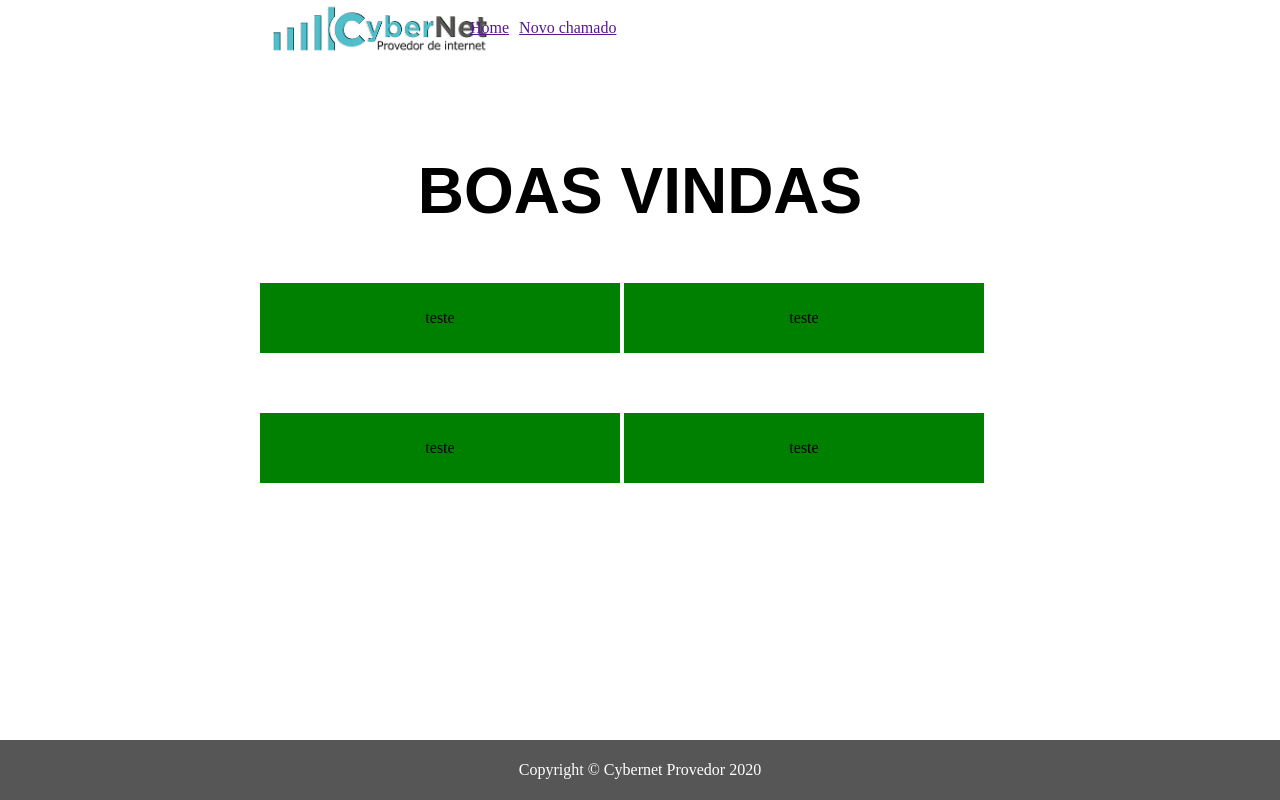
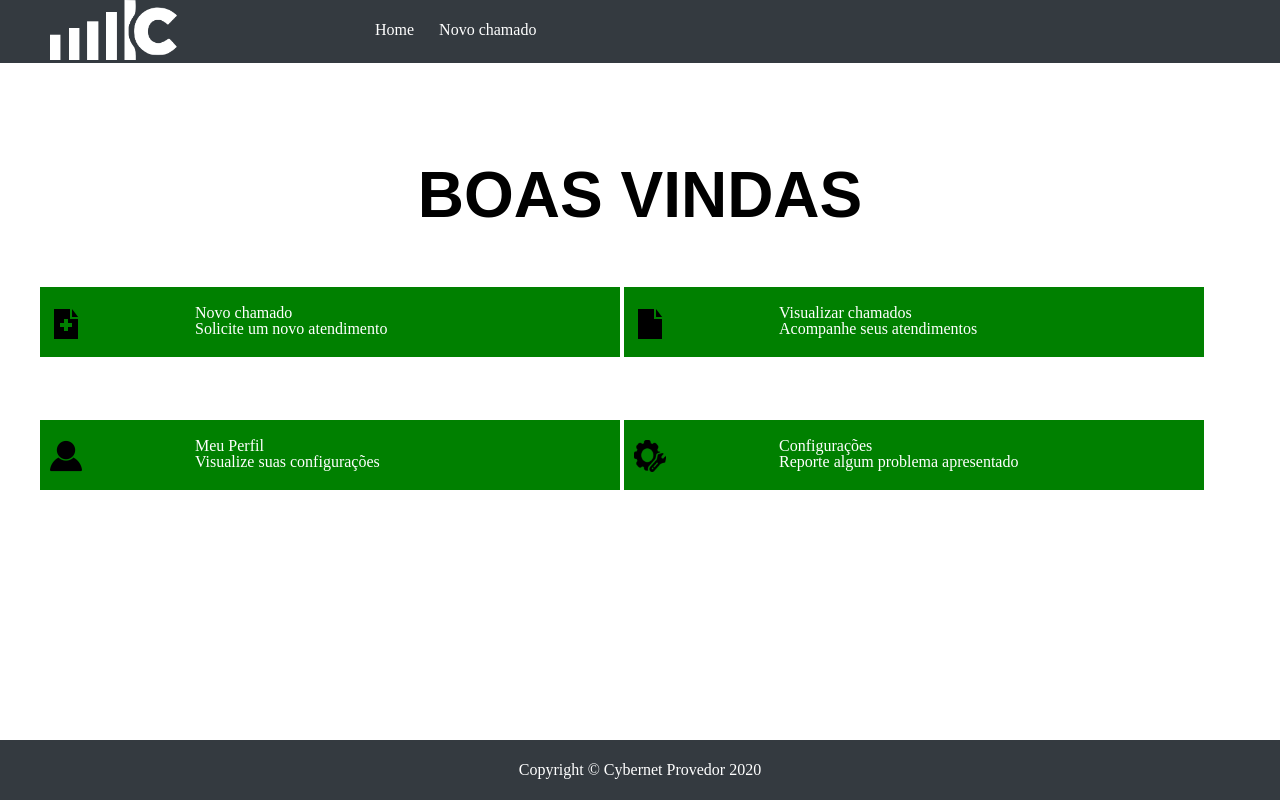
Before and after one commit to monteirocarlos/chamados, a PHP site: page / in a window 1280 px wide. Run offline with PHP 8.4, Linux system fonts and the light colour scheme; some web fonts are replaced.

Commit message:
Alinhamento inicial concluído

```diff
--- a/css/_footer.scss
+++ b/css/_footer.scss
@@ -1,7 +1,7 @@
 footer {
     width: 100%;
     height: 60px;
-    background-color: #575656;
+    background-color: #343A40;
     text-align: center;
     font-family: Venn;
     color: $branco;
--- a/css/_grid.scss
+++ b/css/_grid.scss
@@ -2,7 +2,7 @@
 
 $cols: 16;
 $gutter: 20px;
-$l-device: 1400px;
+$l-device: 1200px;
 $m-device: 760px;
 $s-device: 480px;
 
--- a/css/_menu.scss
+++ b/css/_menu.scss
@@ -1,12 +1,24 @@
+header {
+    background-color:#343A40;
+}
+
 .menu {
     display: flex;
+
     li{
         margin-left: 10px;
-        padding-top: 20px;
+        padding-top: 22px;
+        font-family: Venn;
+
+    }
+    a {
+        text-decoration: none;
+        color: #ffffff;
+        padding-left: 15px;
     }
 }
 
 .menu_logo {
-    width: 220px;
+    height: 60px;
 
 }
--- a/css/_painel.scss
+++ b/css/_painel.scss
@@ -3,8 +3,19 @@
     height: 70px;
     display: inline-block;
     margin-top: 60px;
-    p {
-        text-align: center;
-        margin-top: 27px;
+    img {
+        margin-top: 20px;
+        width: 32px;
+        height: 32px;
     }
 }
+
+.painel_texto {
+    text-align: left;
+    margin-top: 18px;
+    font-family: Venn;
+    p{
+        color: #ffff;
+    }
+
+}
--- a/css/style.css
+++ b/css/style.css
@@ -210,12 +210,12 @@ table {
 }
 
 .container {
-  max-width: 1400px;
+  max-width: 1200px;
   margin: 0px auto;
   position: relative;
 }
 
-@media screen and (min-width: 760px) and (max-width: 1399px) {
+@media screen and (min-width: 760px) and (max-width: 1199px) {
   .container {
     max-width: 760px;
   }
@@ -259,6 +259,10 @@ table {
   src: url(../font/venn-lt);
 }
 
+header {
+  background-color: #343A40;
+}
+
 .menu {
   display: -webkit-box;
   display: -ms-flexbox;
@@ -267,11 +271,18 @@ table {
 
 .menu li {
   margin-left: 10px;
-  padding-top: 20px;
+  padding-top: 22px;
+  font-family: Venn;
+}
+
+.menu a {
+  text-decoration: none;
+  color: #ffffff;
+  padding-left: 15px;
 }
 
 .menu_logo {
-  width: 220px;
+  height: 60px;
 }
 
 .titulo {
@@ -292,15 +303,26 @@ table {
   margin-top: 60px;
 }
 
-.painel p {
-  text-align: center;
-  margin-top: 27px;
+.painel img {
+  margin-top: 20px;
+  width: 32px;
+  height: 32px;
+}
+
+.painel_texto {
+  text-align: left;
+  margin-top: 18px;
+  font-family: Venn;
+}
+
+.painel_texto p {
+  color: #ffff;
 }
 
 footer {
   width: 100%;
   height: 60px;
-  background-color: #575656;
+  background-color: #343A40;
   text-align: center;
   font-family: Venn;
   color: #FFFFFF;
--- a/index.html
+++ b/index.html
@@ -14,12 +14,8 @@
             </div>
             <div class="grid-12">
            <ul class="menu">
-               <li>
-                   <a href="">Home</a>
-               </li>
-               <li>
-                   <a href="">Novo chamado</a>
-               </li>
+               <li><a href="">Home</a></li>
+               <li><a href="">Novo chamado</a></li>
            </ul>
             </div>
         </div>
@@ -36,17 +32,41 @@
     <section>
         <div class="container">
           <div class="painel grid-8">
-            <p>teste</p>
+            <div class="grid-4">
+            <img src="img/newTicket.png" alt="Novo Chamado">
+            </div>
+            <div class="grid-12 painel_texto ">
+            <p>Novo chamado</p>
+            <p>Solicite um novo atendimento</p>
+            </div>
           </div>
           <div class="painel grid-8">
-            <p>teste</p>
-        </div>
-        <div class="painel grid-8">
-            <p>teste</p>
+            <div class="grid-4">
+            <img src="img/viewTicket.png" alt="Novo Chamado">
+            </div>
+            <div class="grid-12 painel_texto ">
+            <p>Visualizar chamados</p>
+            <p>Acompanhe seus atendimentos</p>
+            </div>
           </div>
           <div class="painel grid-8">
-            <p>teste</p>
-        </div>
+            <div class="grid-4">
+            <img src="img/men.png" alt="Novo Chamado">
+            </div>
+            <div class="grid-12 painel_texto ">
+            <p>Meu Perfil</p>
+            <p>Visualize suas configurações</p>
+            </div>
+          </div>
+          <div class="painel grid-8">
+            <div class="grid-4">
+            <img src="img/settings.png" alt="Novo Chamado">
+            </div>
+            <div class="grid-12 painel_texto ">
+            <p>Configurações</p>
+            <p>Reporte algum problema apresentado</p>
+            </div>
+          </div>
         </div>
     </section>
 
```
Also changed, not shown: img/logo.png, img/men.png (added), img/newTicket.png (added), img/settings.png (added), img/viewTicket.png (added), 1 other file.
